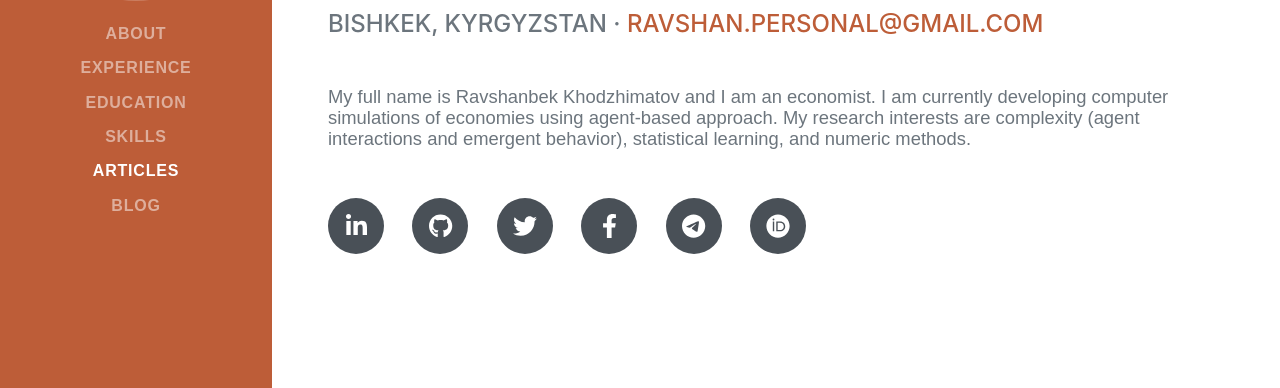
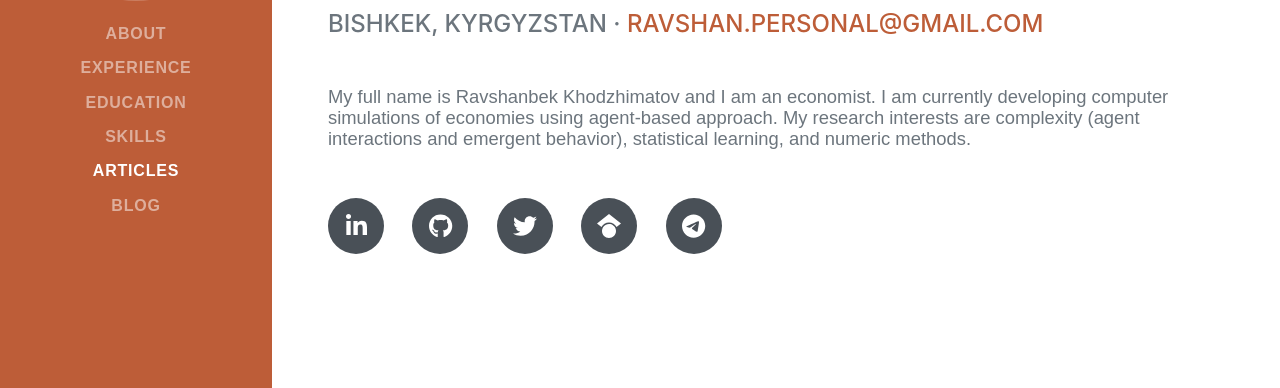
Before and after one commit to hojimat/hojimat.github.io, a Jekyll site: the page built from pages/landing.md, in a window 1280 px wide. Shown: the part 422-810 px from the top of the page. Built offline with Jekyll 4.4.1, drawn with Linux system fonts in a browser that asks for light colours; some web fonts are replaced.

Commit message:
added google scholar

```diff
--- a/_includes/head.html
+++ b/_includes/head.html
@@ -32,7 +32,7 @@
 <link href="https://fonts.googleapis.com/css?family=Saira+Extra+Condensed:500,700" rel="stylesheet" type="text/css" />
 <link href="https://fonts.googleapis.com/css?family=Muli:400,400i,800,800i" rel="stylesheet" type="text/css" />
 <!-- Icons -->
-<script src="https://use.fontawesome.com/releases/v6.0.0/js/all.js" crossorigin="anonymous"></script>
+<script src="https://use.fontawesome.com/releases/v6.5.1/js/all.js" crossorigin="anonymous"></script>
 <link rel="apple-touch-icon-precomposed" sizes="144x144" href="/assets/apple-touch-icon-precomposed.png">
 <link rel="shortcut icon" href="/assets/favicon.ico">
 
--- a/pages/landing.md
+++ b/pages/landing.md
@@ -20,9 +20,8 @@ permalink: /
             <a class="social-icon" href="https://linkedin.com/in/hojimat" target="_blank"><i class="fab fa-linkedin-in"></i></a>
             <a class="social-icon" href="https://github.com/hojimat" target="_blank"><i class="fab fa-github"></i></a>
             <a class="social-icon" href="https://twitter.com/hojimatx" target="_blank"><i class="fab fa-twitter"></i></a>
-            <a class="social-icon" href="https://facebook.com/hojimatx" target="_blank"><i class="fab fa-facebook-f"></i></a>
+            <a class="social-icon" href="https://scholar.google.com/citations?user=m0rpGXkAAAAJ" target="_blank"><i class="fa-brands fa-google-scholar"></i></a>
             <a class="social-icon" href="https://t.me/dismalfriedman" target="_blank"><i class="fab fa-telegram"></i></a>
-            <a class="social-icon" href="https://orcid.org/0000-0002-2761-2029" target="_blank"><i class="fab fa-orcid"></i></a>
         </div>
     </div>
 </section>
```
